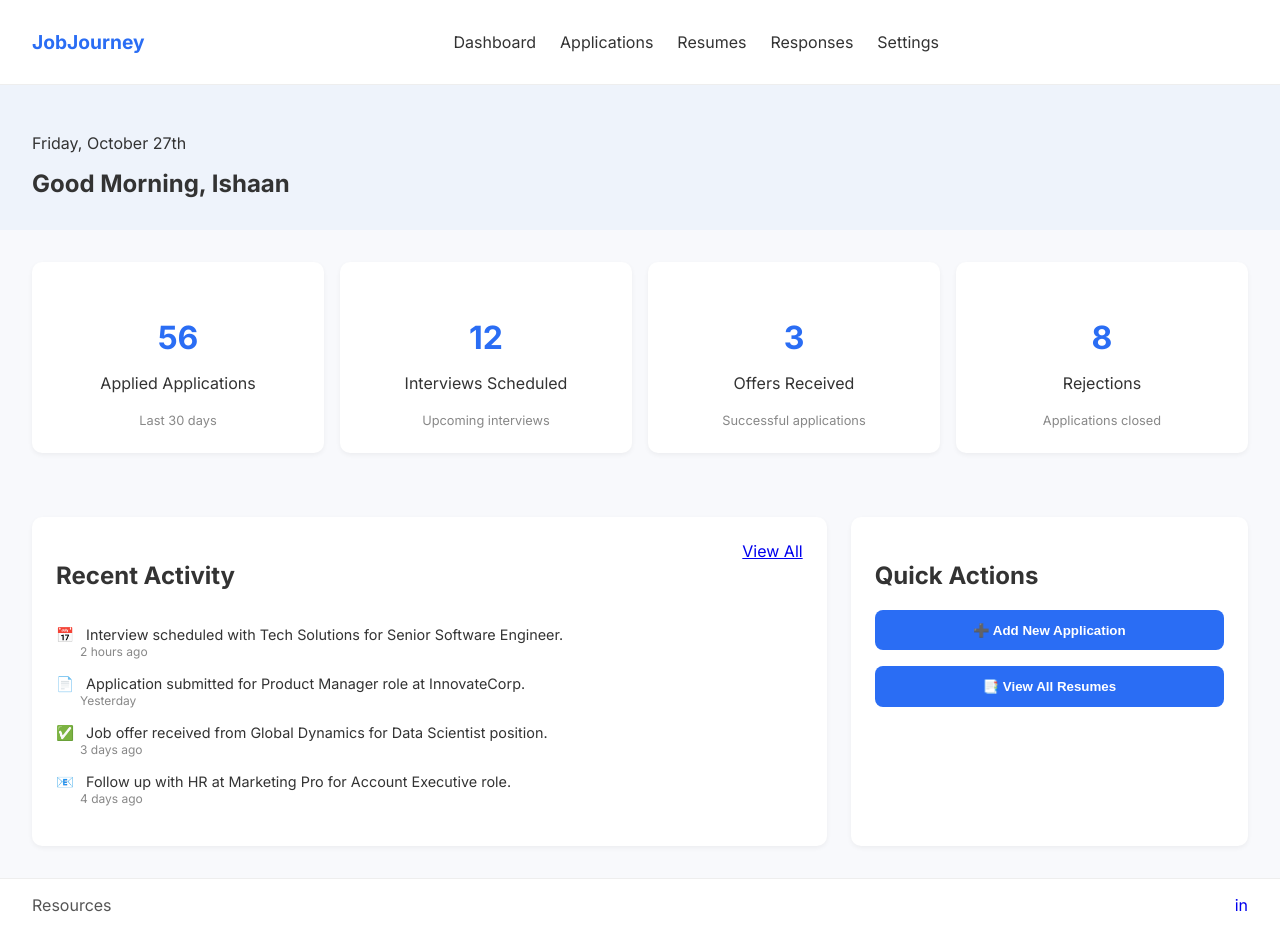
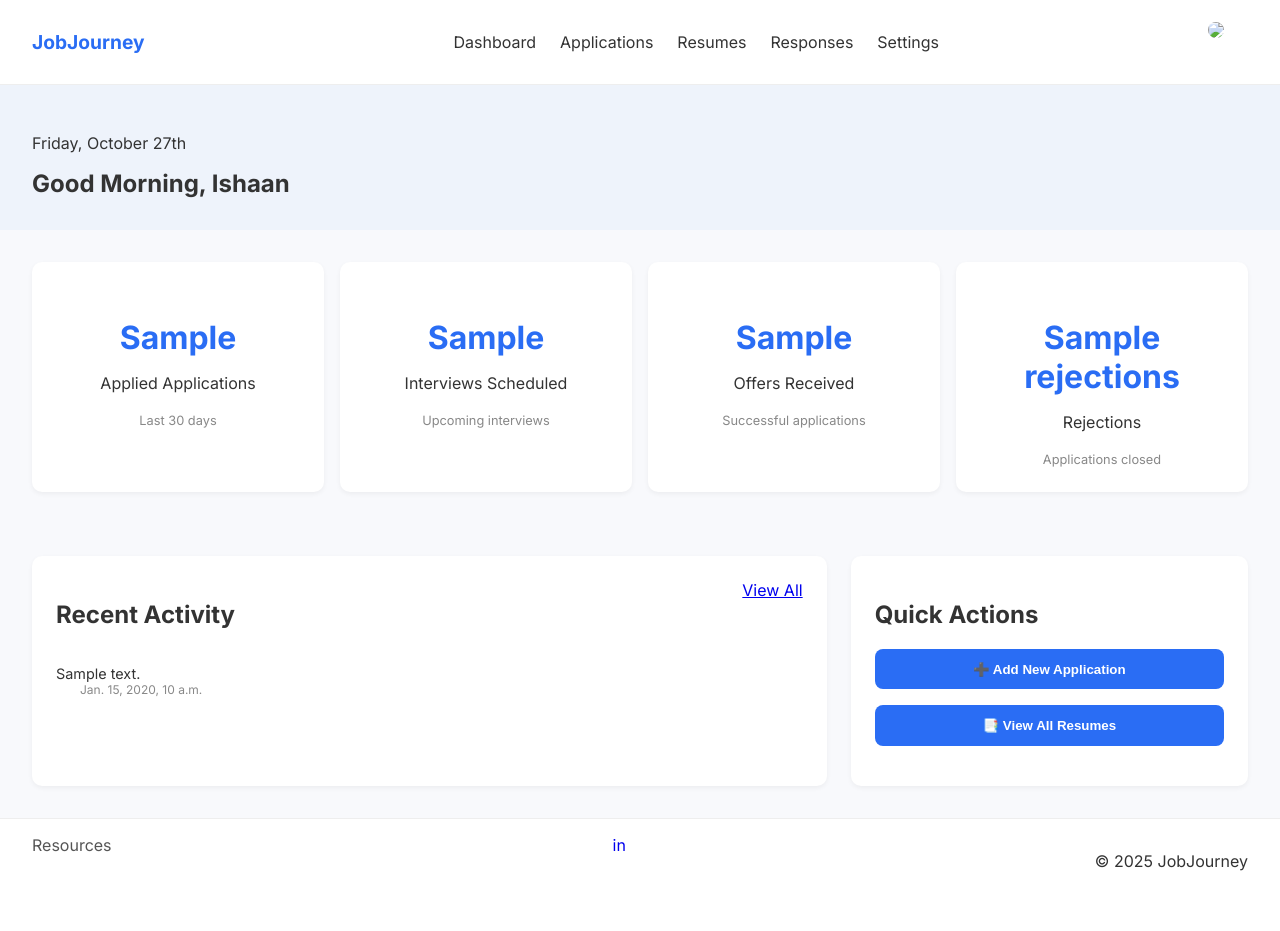
Before and after one commit to ishhaan6233/resume, a Django app: template resume_app/templates/home.html in a window 1280 px wide. After the commit the page ends 871 px from the top, so only its background shows below. Run offline with Django 3.2, Linux system fonts and the light colour scheme; the template is opened without the code that fills it: most values are stand-ins (such as "Sample title", 1, 10 or a date in 2020); some libraries are stand-ins or nearby versions.

Commit message:
base and applications html completed

```diff
--- a/resume/urls.py
+++ b/resume/urls.py
@@ -17,8 +17,9 @@ Including another URLconf
 
 from django.contrib import admin
 from django.urls import path, include
+from resume_app import views
 
 urlpatterns = [
     path("admin/", admin.site.urls),
-    path('', include('resume_app.urls')),
+    path("", include("resume_app.urls")),
 ]
--- /dev/null
+++ b/resume_app/templates/base.html
@@ -0,0 +1,46 @@
+{% load static %}
+<!DOCTYPE html>
+<html lang="en">
+  <head>
+    <meta charset="UTF-8" />
+    <meta name="viewport" content="width=device-width, initial-scale=1.0" />
+    <title>{% block title %}JobJourney{% endblock %}</title>
+    <link rel="stylesheet" href="{% static 'style.css' %}" />
+    <link rel="preconnect" href="https://fonts.googleapis.com" />
+    <link rel="preconnect" href="https://fonts.gstatic.com" crossorigin />
+    <link
+      href="https://fonts.googleapis.com/css2?family=Inter:wght@400;600;700&display=swap"
+      rel="stylesheet"
+    />
+  </head>
+  <body>
+    <!-- Navbar -->
+    <nav class="navbar">
+      <div class="logo">JobJourney</div>
+      <ul class="nav-links">
+        <li><a href="{% url 'home' %}">Dashboard</a></li>
+        <li><a href="{% url 'applications' %}">Applications</a></li>
+        <li><a href="#">Resumes</a></li>
+        <li><a href="#">Responses</a></li>
+        <li><a href="#">Settings</a></li>
+      </ul>
+      <div class="profile">
+        <img src="https://via.placeholder.com/35" style="border-radius: 50%" />
+      </div>
+    </nav>
+
+    <!-- Page Content -->
+    <main class="container">{% block content %}{% endblock %}</main>
+
+    <!-- Footer -->
+    <footer>
+      <div class="footer-links">
+        <a href="#">Resources</a>
+      </div>
+      <div class="footer-icons">
+        <a href="#">in</a>
+      </div>
+      <p class="footer-copy">&copy; 2025 JobJourney</p>
+    </footer>
+  </body>
+</html>
--- a/resume_app/templates/home.html
+++ b/resume_app/templates/home.html
@@ -1,32 +1,5 @@
-{% load static %}
-<!DOCTYPE html>
-<html lang="en">
-  <head>
-    <meta charset="UTF-8" />
-    <meta name="viewport" content="width=device-width, initial-scale=1.0" />
-    <title>JobJourney Dashboard</title>
-    <link rel="stylesheet" href="{% static 'style.css' %}" />
-    <link rel="preconnect" href="https://fonts.googleapis.com" />
-    <link rel="preconnect" href="https://fonts.gstatic.com" crossorigin />
-    <link
-      href="https://fonts.googleapis.com/css2?family=Inter:wght@400;600;700&display=swap"
-      rel="stylesheet"
-    />
-  </head>
-  <body>
-    <!-- Navbar -->
-    <nav class="navbar">
-      <div class="logo">JobJourney</div>
-      <ul class="nav-links">
-        <li><a href="#">Dashboard</a></li>
-        <li><a href="#">Applications</a></li>
-        <li><a href="#">Resumes</a></li>
-        <li><a href="#">Responses</a></li>
-        <li><a href="#">Settings</a></li>
-      </ul>
-      <div class="profile"></div>
-    </nav>
-
+{% extends "base.html" %} {% block title %}Dashboard - JobJourney{% endblock %}
+{% block content %}
 <!-- Greeting -->
 <section class="greeting">
   <p>Friday, October 27th</p>
@@ -36,22 +9,22 @@
 <!-- Application Overview -->
 <section class="overview">
   <div class="card">
-        <p class="number">56</p>
+    <p class="number">{{ applied_applications }}</p>
     <p>Applied Applications</p>
     <span>Last 30 days</span>
   </div>
   <div class="card">
-        <p class="number">12</p>
+    <p class="number">{{ interviews_scheduled }}</p>
     <p>Interviews Scheduled</p>
     <span>Upcoming interviews</span>
   </div>
   <div class="card">
-        <p class="number">3</p>
+    <p class="number">{{ offers_received }}</p>
     <p>Offers Received</p>
     <span>Successful applications</span>
   </div>
   <div class="card">
-        <p class="number">8</p>
+    <p class="number">{{ rejections }}</p>
     <p>Rejections</p>
     <span>Applications closed</span>
   </div>
@@ -65,22 +38,9 @@
       <a href="#">View All</a>
     </div>
     <ul>
-          <li>
-            <span class="icon">📅</span> Interview scheduled with Tech Solutions
-            for Senior Software Engineer. <span class="time">2 hours ago</span>
-          </li>
-          <li>
-            <span class="icon">📄</span> Application submitted for Product
-            Manager role at InnovateCorp. <span class="time">Yesterday</span>
-          </li>
-          <li>
-            <span class="icon">✅</span> Job offer received from Global Dynamics
-            for Data Scientist position. <span class="time">3 days ago</span>
-          </li>
-          <li>
-            <span class="icon">📧</span> Follow up with HR at Marketing Pro for
-            Account Executive role. <span class="time">4 days ago</span>
-          </li>
+      {% for activity in recent_activity %}
+      <li>{{ activity.text }} <span class="time">{{ activity.time }}</span></li>
+      {% endfor %}
     </ul>
   </div>
 
@@ -90,15 +50,4 @@
     <button class="btn">📑 View All Resumes</button>
   </div>
 </section>
-
-    <!-- Footer -->
-    <footer>
-      <div class="footer-links">
-        <a href="#">Resources</a>
-      </div>
-      <div class="footer-icons">
-        <a href="#">in</a>
-      </div>
-    </footer>
-  </body>
-</html>
+{% endblock %}
--- a/resume_app/urls.py
+++ b/resume_app/urls.py
@@ -2,5 +2,6 @@ from django.urls import path
 from . import views
 
 urlpatterns = [
-    path('', views.home, name='home'),
+    path("", views.home, name='home'),
+    path("applications/", views.applications, name="applications"),
 ]
```
Also changed, not shown: resume_app/templates/applications.html (added, +38 -0 lines), resume_app/views.py (+13 -0 lines). Lines whose indentation alone changed are shown as unchanged.
